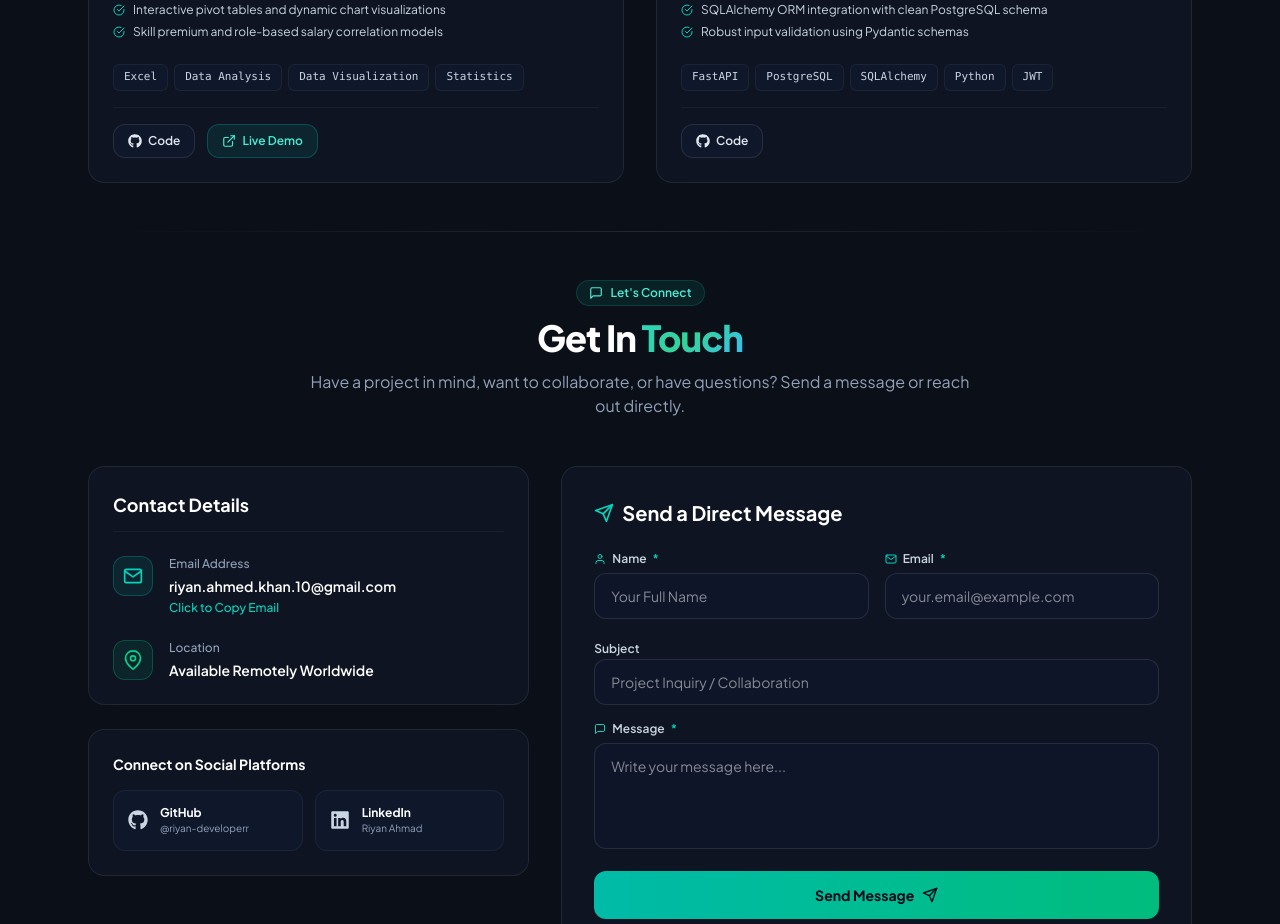
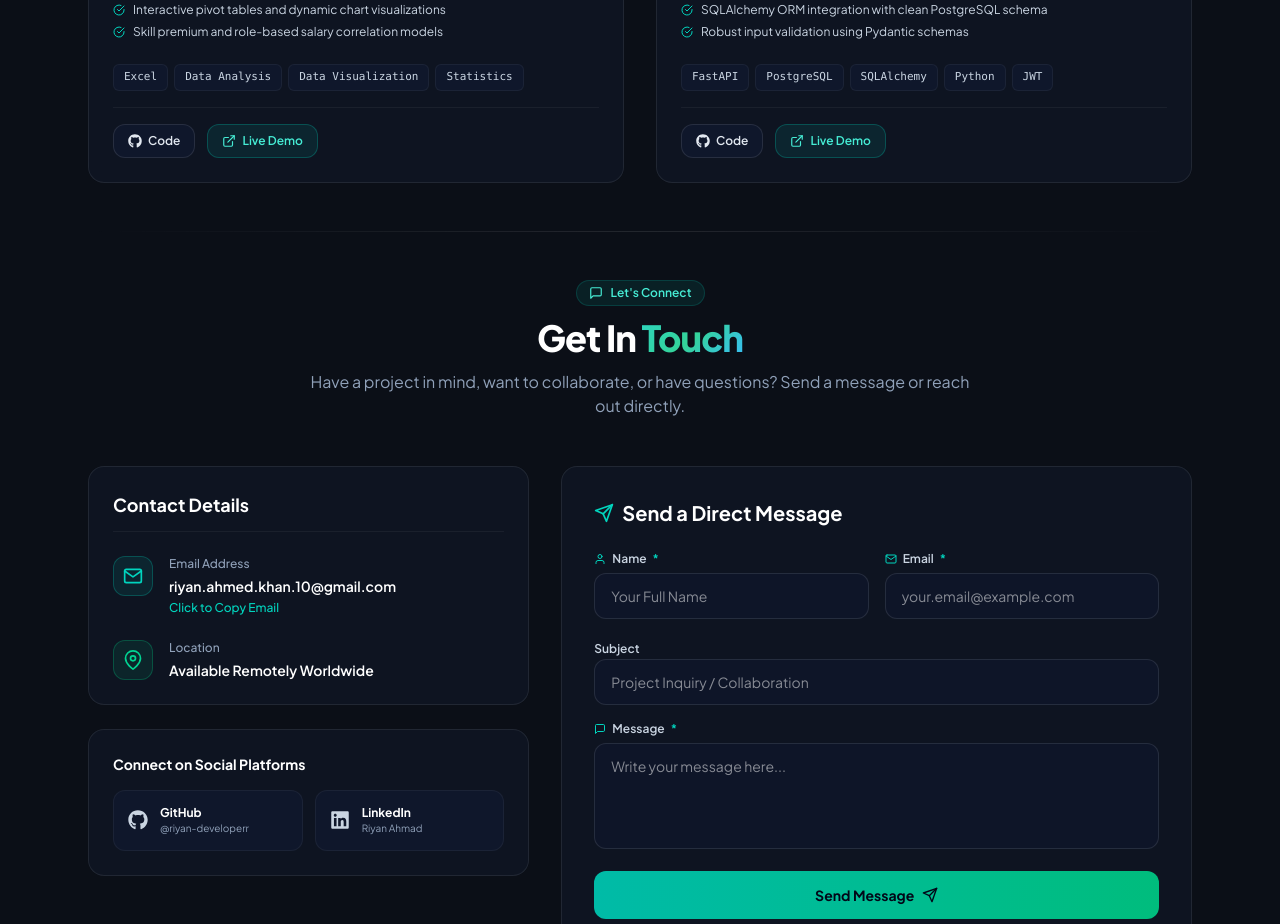
Before and after one commit to riyan-developerr/Website, a React (Vite) app: page / in a window 1280 px wide. Shown: the part 2280-3204 px from the top of the page. Built offline with nearby package versions, Linux system fonts and the light colour scheme.

Commit message:
live demo for fastapi project

```diff
--- a/src/data/projects.js
+++ b/src/data/projects.js
@@ -28,7 +28,7 @@ const projects = [
     ],
     tech: ['FastAPI', 'PostgreSQL', 'SQLAlchemy', 'Python', 'JWT'],
     githubUrl: 'https://github.com/riyan-developerr/render-Fastapi-project/tree/fastapi-blogpost-project',
-    liveUrl: '',
+    liveUrl: 'https://fastapi-project-frontend.vercel.app/',
     youtubeId: '',
     thumbnail: '/assets/blogpost-api-thumb.png',
     featured: true
```
